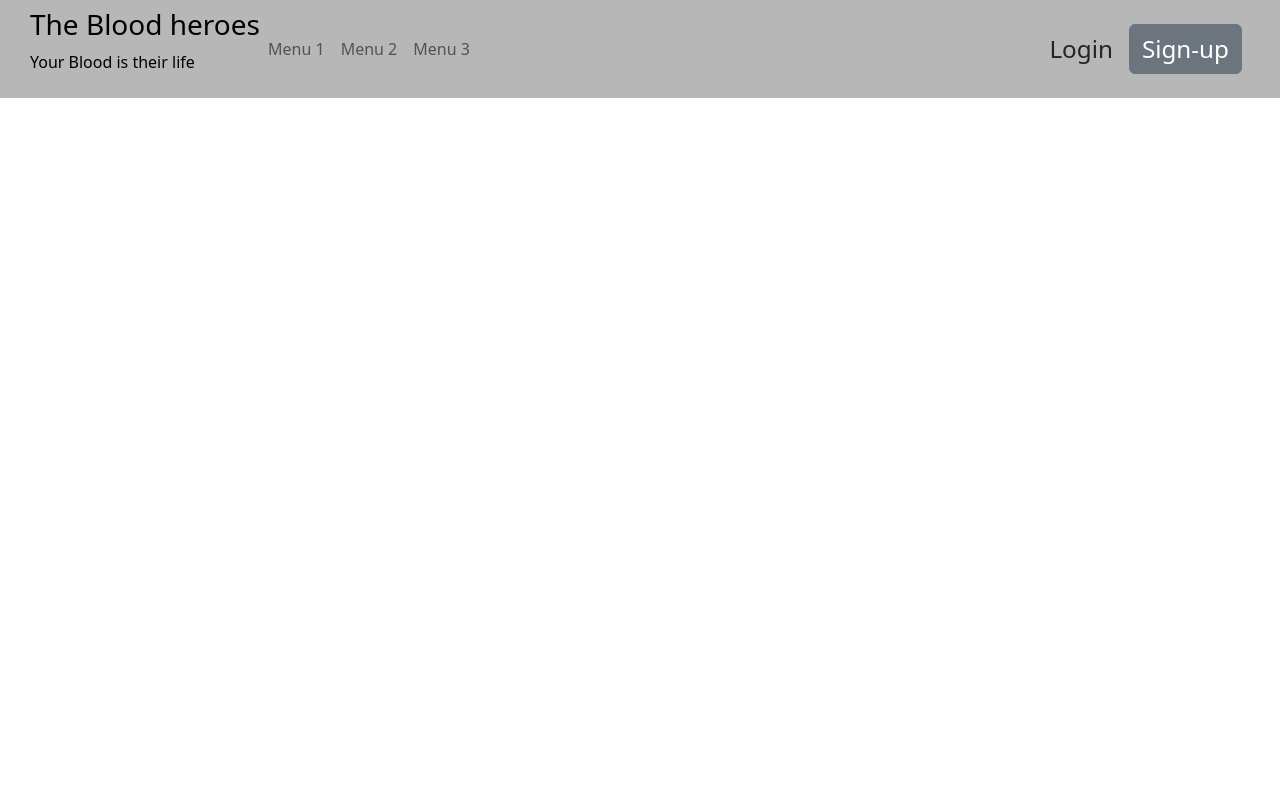
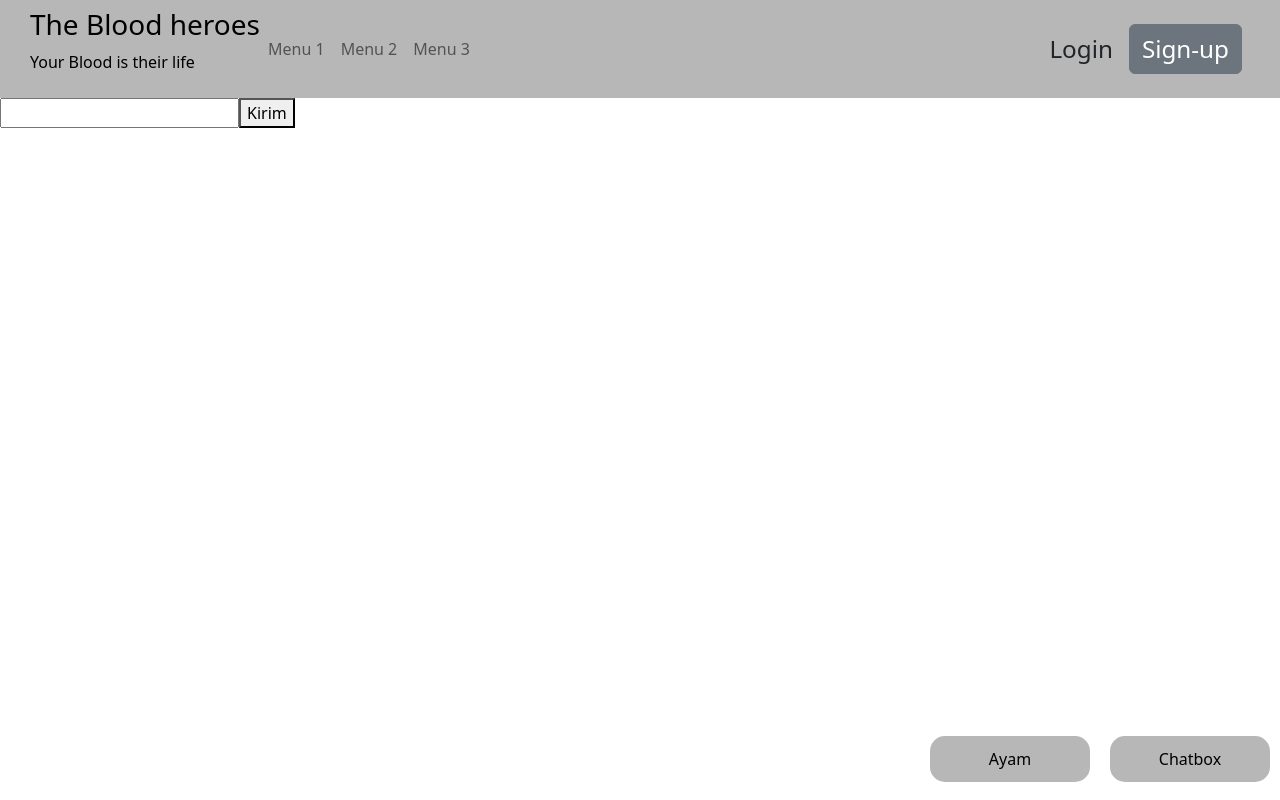
Before and after one commit to ApriyadiH/tbheroes, a React (Create React App) app: page /chat in a window 1280 px wide. Built offline with nearby package versions, Linux system fonts and the light colour scheme; no server answers.

Commit message:
test push

```diff
--- a/package.json
+++ b/package.json
@@ -17,6 +17,7 @@
     "react-router-dom": "^6.6.1",
     "react-scripts": "5.0.1",
     "redux": "^4.2.0",
+    "socket.io-client": "^4.5.4",
     "styled-components": "^5.3.6",
     "web-vitals": "^2.1.0"
   },
--- /dev/null
+++ b/src/components/General/Chatbox.jsx
@@ -0,0 +1,73 @@
+import React from "react";
+
+import 'bootstrap/dist/css/bootstrap.css';
+import 'bootstrap/dist/js/bootstrap.js';
+import styled from "styled-components";
+
+
+function ChatBox() {
+  return (
+    // <StNav className="navbar fixed-bottom d-flex justify-content-end">
+    <StNav className="navbar fixed-bottom">
+      <StContainer>
+        <StContainerChatbox className="btn-group dropup">
+          <StButtonChatBox type="button" className="dropdown" data-bs-toggle="dropdown" aria-expanded="false">
+            Chatbox
+          </StButtonChatBox>
+          <ul className="dropdown-menu dropdown-menu-end">
+            <li>Ayam</li>
+            <li>bebek</li>
+            <li>cicak</li>
+          </ul>
+        </StContainerChatbox>
+        <StContainerChatbox className="btn-group dropup">
+          <StButtonChatBox type="button" className="dropdown" data-bs-toggle="dropdown" aria-expanded="false">
+            Ayam
+          </StButtonChatBox>
+          <ul className="dropdown-menu dropdown-menu-end">
+            <div className="row-reverse">
+              <div>Ayam</div>
+              <div>Bebek</div>
+              <div>Cicak</div>
+              <div>Domba</div>
+            </div>
+          </ul>
+        </StContainerChatbox>
+      </StContainer>
+    </StNav>
+  );
+}
+
+export default ChatBox;
+
+const StNav = styled.nav`
+  display: flex;
+  justify-content: right;
+`
+
+const StContainer = styled.div`
+  display: flex;
+  flex-direction: row-reverse;
+  justify-content: right;
+`
+
+const StContainerChatbox = styled.div`
+  width: 20vh;
+  margin: 10px;
+
+  display:flex;
+  align-items: center;
+  justify-content: center;
+
+  background-color: #b7b7b7;
+  border-radius: 15px;
+`
+
+const StButtonChatBox = styled.button`
+  width: 100%;
+  height: 100%;
+  margin: 10px;
+  border-color: none;
+  border: none;
+  background-color: transparent;
+`
--- a/src/components/General/Home.jsx
+++ b/src/components/General/Home.jsx
@@ -1,5 +1,5 @@
 // Import library
-import React, { useEffect, useState } from "react";
+// import React, { useEffect, useState } from "react";
 // import axios from "axios";
 
 import 'bootstrap/dist/css/bootstrap.css';
@@ -13,7 +13,7 @@ const Home = () => {
   return (
     <StContainer className="container-fluid">
       <div>
-        Statistic
+        <h3>Statistic</h3>
         <div className="row">
           <StContainerStatistic className="col">Recipients</StContainerStatistic>
           <StContainerStatistic className="col">Donors</StContainerStatistic>
@@ -28,37 +28,51 @@ const Home = () => {
         </div>
       </div>
       <StContainerMap>
-        <Map/>
+        <div className="row mb-2">
+        <div className="input-group mb-3">
+          <input type="text" className="form-control" aria-label="Text input with dropdown button"/>
+          <button className="btn btn-outline-secondary dropdown-toggle" type="button" data-bs-toggle="dropdown" aria-expanded="false">Filter</button>
+          <ul className="dropdown-menu dropdown-menu-end">
+            <li><a className="dropdown-item" href="/">A</a></li>
+            <li><a className="dropdown-item" href="/">B</a></li>
+            <li><a className="dropdown-item" href="/">AB</a></li>
+            <li><a className="dropdown-item" href="/">O</a></li>
+          </ul>
+        </div>
+        </div>
+        <div>
+          <Map/>
+        </div>
       </StContainerMap>
       <StContainerEvent>
-        <div>Event</div>
-        <div className="row row-cols">
-          <StCardEvent className="col-3">
-            <div style={{width:"10vh"}}><img src="https://cdn5.vectorstock.com/i/1000x1000/69/74/blood-donation-poster-vector-20916974.jpg" alt="poster" width="100%"></img></div>
+        <div className="d-flex justify-content-center"><h3>Event</h3></div>
+        <div className="row row-cols-4">
+          <StCardEvent className='col'>
+            <div style={{width:"25vh", margin:"auto"}}><img src="https://cdn5.vectorstock.com/i/1000x1000/69/74/blood-donation-poster-vector-20916974.jpg" alt="poster" width="100%"></img></div>
             <div>Event name</div>
             <div>Location</div>
             <div>Time</div>
           </StCardEvent>
-          <StCardEvent className="col-3">
-            <div style={{width:"10vh"}}><img src="https://cdn5.vectorstock.com/i/1000x1000/69/74/blood-donation-poster-vector-20916974.jpg" alt="poster" width="100%"></img></div>
+          <StCardEvent className='col'>
+            <div style={{width:"25vh", margin:"auto"}}><img src="https://cdn5.vectorstock.com/i/1000x1000/69/74/blood-donation-poster-vector-20916974.jpg" alt="poster" width="100%"></img></div>
             <div>Event name</div>
             <div>Location</div>
             <div>Time</div>
           </StCardEvent>
-          <StCardEvent className="col-3">
-            <div style={{width:"10vh"}}><img src="https://cdn5.vectorstock.com/i/1000x1000/69/74/blood-donation-poster-vector-20916974.jpg" alt="poster" width="100%"></img></div>
+          <StCardEvent className='col'>
+            <div style={{width:"25vh", margin:"auto"}}><img src="https://cdn5.vectorstock.com/i/1000x1000/69/74/blood-donation-poster-vector-20916974.jpg" alt="poster" width="100%"></img></div>
             <div>Event name</div>
             <div>Location</div>
             <div>Time</div>
           </StCardEvent>
-          <StCardEvent className="col-3">
-            <div style={{width:"10vh"}}><img src="https://cdn5.vectorstock.com/i/1000x1000/69/74/blood-donation-poster-vector-20916974.jpg" alt="poster" width="100%"></img></div>
+          <StCardEvent className='col'>
+            <div style={{width:"25vh", margin:"auto"}}><img src="https://cdn5.vectorstock.com/i/1000x1000/69/74/blood-donation-poster-vector-20916974.jpg" alt="poster" width="100%"></img></div>
             <div>Event name</div>
             <div>Location</div>
             <div>Time</div>
           </StCardEvent>
-          <StCardEvent className="col-3">
-            <div style={{width:"10vh"}}><img src="https://cdn5.vectorstock.com/i/1000x1000/69/74/blood-donation-poster-vector-20916974.jpg" alt="poster" width="100%"></img></div>
+          <StCardEvent className='col'>
+            <div style={{width:"25vh", margin:"auto"}}><img src="https://cdn5.vectorstock.com/i/1000x1000/69/74/blood-donation-poster-vector-20916974.jpg" alt="poster" width="100%"></img></div>
             <div>Event name</div>
             <div>Location</div>
             <div>Time</div>
@@ -99,5 +113,9 @@ const StContainerEvent = styled.div`
 
 const StCardEvent = styled.div`
   margin-top: 20px;
-  padding: 20px;
+
+  display: flex;
+  flex-direction: column;
+  justify-content: center;
+  text-align: center;
 `
--- a/src/components/General/Navbar.jsx
+++ b/src/components/General/Navbar.jsx
@@ -16,6 +16,8 @@ const Navbar = () => {
 
   // Take user information from redux
   const { isAdmin, isLoggedIn } = useSelector((state) => state.user);
+
+  console.log(isAdmin)
 
   // Logout
   const handleLogout = () => {
--- /dev/null
+++ b/src/components/TestChat.jsx
@@ -0,0 +1,26 @@
+import React, {useEffect} from "react";
+import io from "socket.io-client"
+
+// const socket = io.connect("https://tbheroesserver.vercel.app/");
+const socket = io.connect("http://localhost:3001");
+
+function TestChat() {
+  const send = () => {
+    socket.emit("send_message", {message: "test" })
+  }
+
+  useEffect(()=>{
+    socket.on("receive_message", (data) => {
+      alert(data.message)
+    })
+  }, [socket])
+
+  return (
+    <div>
+      <input type="text"></input>
+      <button onClick={send}>Kirim</button>
+    </div>
+  );
+}
+
+export default TestChat;
--- a/src/shared/Router.js
+++ b/src/shared/Router.js
@@ -1,11 +1,13 @@
 import React from "react";
 import { BrowserRouter, Route, Routes } from "react-router-dom";
 import Test from "../pages/Test";
+import Chat from "../components/TestChat";
 import Map from "../pages/map";
 import Navbar from "../components/General/Navbar";
 import Homepage from "../pages/Homepage";
 import Login from "../pages/Login";
 import Register from "../pages/Register";
+import ChatBox from "../components/General/Chatbox";
 
 const Router = () => {
   return (
@@ -17,7 +19,9 @@ const Router = () => {
         <Route path="/register" element={<Register />} />
         <Route path="/map" element={<Map />} />
         <Route path="/test" element={<Test />} />
+        <Route path="/chat" element={<Chat />} />
       </Routes>
+      <ChatBox/>
     </BrowserRouter>
   );
 };
```
Also changed, not shown: 2 other files (tests, documents, lock files or other folders).
